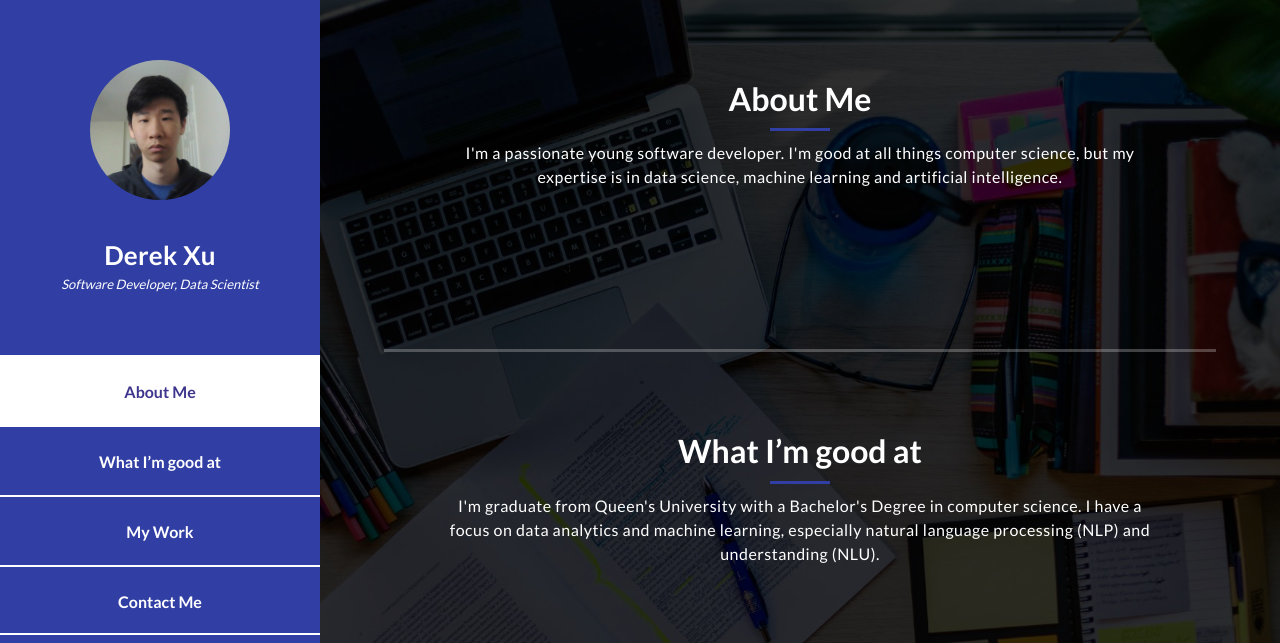
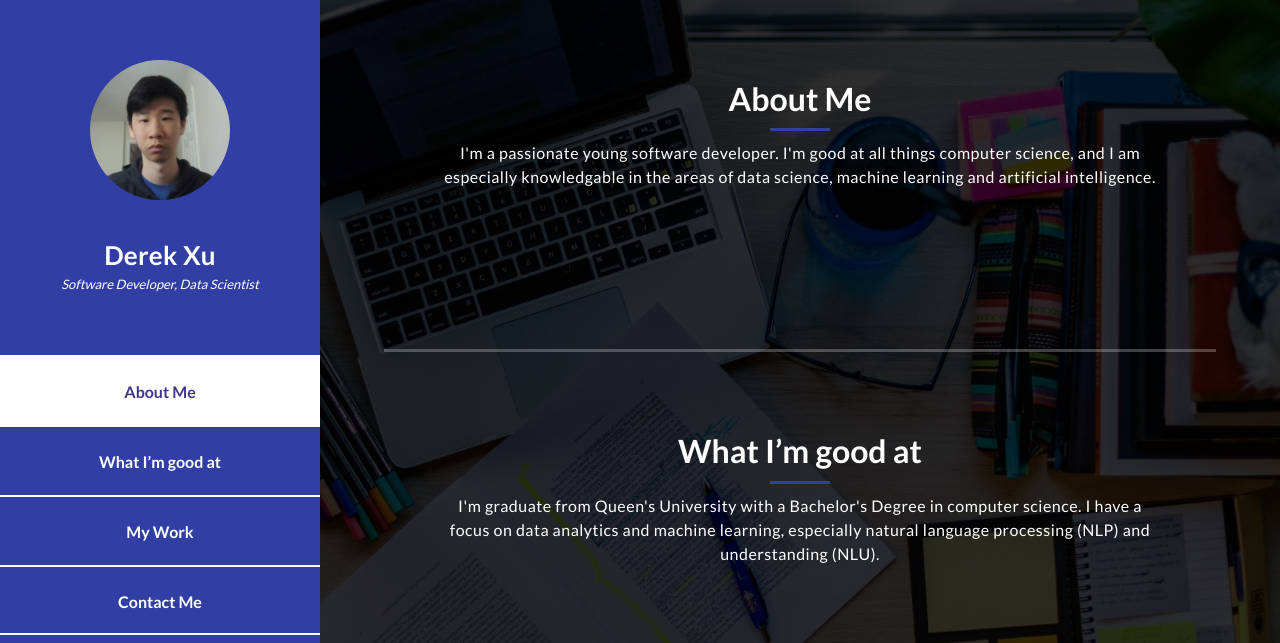
Before and after one commit to Dxiled/Dxiled.github.io, a plain HTML site: page index.html in a window 1280 px wide. Shown: the top 643 px of the page. Drawn offline with Linux system fonts and the light colour scheme.

Commit message:
changed the wording to sound more positive

```diff
--- a/index.html
+++ b/index.html
@@ -79,8 +79,9 @@ https://templatemo.com/tm-531-reflux
             <h2>About Me</h2>
             <div class="line-dec"></div>
             <span
-              >I'm a passionate young software developer. I'm good at all things computer science,
-              but my expertise is in data science, machine learning and artificial intelligence.
+              >I'm a passionate young software developer. I'm good at all things
+              computer science, and I am especially knowledgable in the areas of
+              data science, machine learning and artificial intelligence.
               </span
             >
           </div>
```
